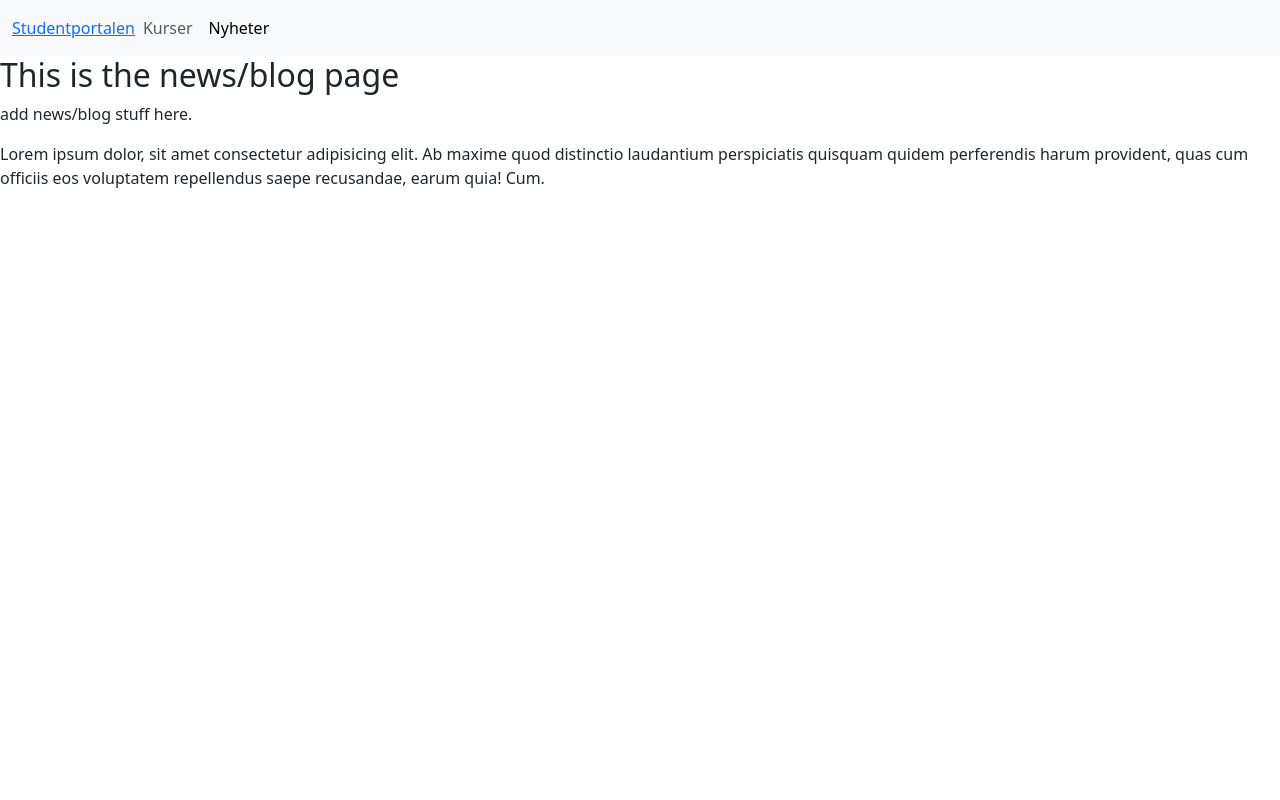
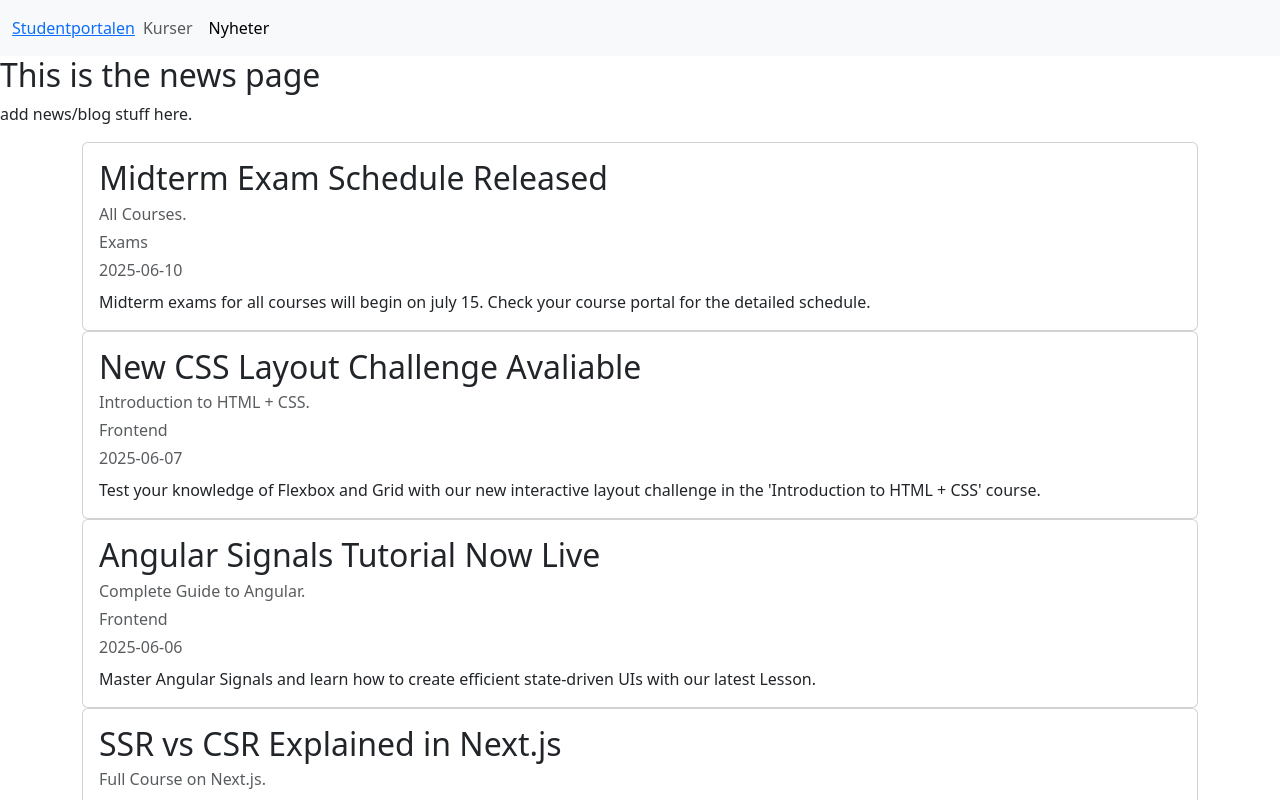
Before and after one commit to Grayfox665/f25d-react-studentportal, a React (Vite) app: page /news in a window 1280 px wide. Shown: the top 800 px of the page. Built offline with nearby package versions, Linux system fonts and the light colour scheme.

Commit message:
created news, created newsposts and med it so it's shown, patched courses with more details

```diff
--- a/src/components/CourseCard.jsx
+++ b/src/components/CourseCard.jsx
@@ -3,7 +3,7 @@ import { Link } from "react-router-dom";
 
 export default function CourseCard({ id, title, description }) {
   return (
-    <div className="card col-6">
+    <div className="card">
       <div className="card-body">
         <h2 className="card-title">{title}</h2>
         <p className="card-text">{description}</p>
--- a/src/components/NewsPost.jsx
+++ b/src/components/NewsPost.jsx
@@ -0,0 +1,15 @@
+import "bootstrap/dist/css/bootstrap.min.css";
+
+export default function NewsPost({ title, content, date, category, course }) {
+  return (
+    <div className="card">
+      <div className="card-body">
+        <h2 className="card-title">{title}</h2>
+        <p class="card-subtitle mb-2 text-body-secondary">{course}</p>
+        <p class="card-subtitle mb-2 text-body-secondary">{category}</p>
+        <p class="card-subtitle mb-2 text-body-secondary">{date}</p>
+        <p className="card-text">{content}</p>
+      </div>
+    </div>
+  );
+}
--- a/src/data/courses.js
+++ b/src/data/courses.js
@@ -3,55 +3,64 @@ const coursesData = [
     id: 1,
     title: "Introduction to HTML + CSS",
     description:
-      "Learn the basics of HTML, including Semantics, Layout and how to style it all with CSS.",
+      "Learn the basics of HTML. Including Semantics, Layout and how to style it all with CSS in a period of a month with these classes and challenges. Great for those that wishes to code but hasn't done any programming. The lessons have been evened out with challenges and tasks all the way through the course.",
+    duration: "4 weeks",
   },
   {
     id: 2,
     title: "Beginners Course to Javascript",
     description:
-      "Learn the basics of javascript such as variables, functions and how to implement JS with HTML and CSS.",
+      "Learn the basics of javascript such as variables, functions and how to implement JS with HTML and CSS in the period of a month. Here you learn the basics on how to implement JS to make simple functional programs. The lessons and tasks have been evened out throughout the month to help you learn easier.",
+    duration: "4 weeks",
   },
   {
     id: 3,
     title: "Advance Course in Javascript",
     description:
-      "Go deeper into the learning of what you can do with JS, such as using API:s, creating classes and using async/await.",
+      "Go deeper into the learning of what you can do with JS, such as using API:s, creating classes and using async/await. Here the tasks and challenges will be more intense to help you understand the more complex parts of javascript. The lessons will be spaced out more between the tasks and have their own small challenges that are optional but still suggested to complete.",
+    duration: "6 weeks",
   },
   {
     id: 4,
     title: "Beginners course to React.",
     description:
-      "Learn the basics of React, including how to create webpages using components, states and props.",
+      "Learn the basics of React, including how to create webpages using components, states and props. Find out the interesting ways that React makes it more efficient to code with the help of these lessons and the weekly challenges.",
+    duration: "6 weeks",
   },
   {
     id: 5,
     title: "Advance Course in React",
     description:
-      "Delve deeper into React with theachings on how to use hooks, context and to use perfomance optimization",
+      "Delve deeper into React with theachings on how to use hooks, context and to use perfomance optimization. Here the tasks will be more complicated and the challenges more advanced. So don't forget to keep up with the lessons that will bridge the theory behind React with the tasks.",
+    duration: "6 weeks",
   },
   {
     id: 6,
     title: "Complete Guide to Angular",
     description:
-      "Learn how to use Angular to create reactive webpages, like how to use their standalone components from the ground up.",
+      "Learn how to use Angular to create reactive webpages, like how to use their standalone components from the ground up in this 40 hour long guide. There will be code alongs to numerous project, aswell as challenges that you can try your knowledge on. All withing this pre-recorded course.",
+    duration: "40 hours",
   },
   {
     id: 7,
     title: "Complete Python Course",
     description:
-      "Learn how to code in Python programming languages by building new projects while learning how to code automation, games and apps.",
+      "Learn how to code in Python programming languages by building new projects while learning how to code automation, games and apps. in this long, enduring course you will learn from the basics to the complex on how to code with lessons and tasks throughout the 3 months.",
+    duration: "12 weeks",
   },
   {
     id: 8,
-    title: "Full Course on Next JS",
+    title: "Full Course on Next.js",
     description:
-      "Learn how to build apps in Next JS and learn the differences between running Next JS in development and in production enviroment.",
+      "Learn how to build apps in Next.js and learn the differences between running Next.js in development and in production enviroment. Throughout the 3 months there will be lessons, challenges and tasks that will teach you the basics to the more advance part of coding in Next.js.",
+    duration: "12 weeks",
   },
   {
     id: 9,
-    title: "Course in NodeJS",
+    title: "Course in Node.js",
     description:
-      "Learn the how to code in NodeJS by building full-featured backend projects step-bystep",
+      "Learn the how to code in Node.js by building full-featured backend projects step-bystep in this 2 month long course. With the help of the lessons, code-alongs and tasks, you will become more knowledgable in how a backend developer create their projects.",
+    duration: "8 weeks",
   },
 ];
 
--- a/src/data/news.js
+++ b/src/data/news.js
@@ -0,0 +1,58 @@
+const newsData = [
+  {
+    id: 1,
+    title: "Midterm Exam Schedule Released",
+    content:
+      "Midterm exams for all courses will begin on july 15. Check your course portal for the detailed schedule.",
+    date: "2025-06-10",
+    category: "Exams",
+    course: "All Courses.",
+  },
+  {
+    id: 2,
+    title: "New CSS Layout Challenge Avaliable",
+    content:
+      "Test your knowledge of Flexbox and Grid with our new interactive layout challenge in the 'Introduction to HTML + CSS' course.",
+    date: "2025-06-07",
+    category: "Frontend",
+    course: "Introduction to HTML + CSS.",
+  },
+  {
+    id: 3,
+    title: "Angular Signals Tutorial Now Live",
+    content:
+      "Master Angular Signals and learn how to create efficient state-driven UIs with our latest Lesson.",
+    date: "2025-06-06",
+    category: "Frontend",
+    course: "Complete Guide to Angular.",
+  },
+  {
+    id: 4,
+    title: "SSR vs CSR Explained in Next.js",
+    content:
+      "New module explains Server-Side Rendering (SSR) and Client-Side Rendering (CSR) with clear Next.js examples",
+    date: "2025-06-05",
+    category: "Fullstack",
+    course: "Full Course on Next.js.",
+  },
+  {
+    id: 5,
+    title: "React Hooks Mini Project Added",
+    content:
+      "Learn how to build a todo app using useState, useEffect and custom hooks in our new mini project section.",
+    date: "2025-06-07",
+    category: "Frontend",
+    course: "Advance Course in React.",
+  },
+  {
+    id: 6,
+    title: "Build Your First React App - Webinar",
+    content:
+      "A Beginner-friendly webinar is scheduled for June 16 to help students build their first React project using components and props.",
+    date: "2025-06-08",
+    category: "Frontend",
+    course: "Beginner course to React.",
+  },
+];
+
+export default newsData;
--- a/src/index.css
+++ b/src/index.css
@@ -1,5 +1,5 @@
-body {
+/* body {
   margin: 0;
   min-height: 100vh;
   box-sizing: border-box;
-}
+} */
--- a/src/pages/CourseDetails.jsx
+++ b/src/pages/CourseDetails.jsx
@@ -12,13 +12,8 @@ export default function CourseDetails() {
   return (
     <div className="container mt-4">
       <h3>{course.title}</h3>
+      <p>{course.duration}</p>
       <p>{course.description} </p>
-      <p>
-        Lorem ipsum dolor sit amet consectetur adipisicing elit. Optio voluptate
-        obcaecati, aspernatur veritatis quas temporibus, aperiam neque corporis
-        tenetur necessitatibus sequi, possimus sint esse! Error assumenda
-        temporibus laudantium iste eum!
-      </p>
     </div>
   );
 }
--- a/src/pages/Courses.jsx
+++ b/src/pages/Courses.jsx
@@ -11,7 +11,7 @@ export default function Courses() {
         <Button variant="outlined">Register for a Course</Button>
       </Link>
       <p>Insert list of courses in card form here.</p>
-      <div className="container row-md row-cols-2 align-items-start ">
+      <div className="container row-md align-items-start ">
         <div className="row justify-content-around">
           {coursesData.map((course) => (
             <CourseCard
--- a/src/pages/News.jsx
+++ b/src/pages/News.jsx
@@ -1,14 +1,25 @@
+import NewsPost from "../components/NewsPost";
+import newsData from "../data/news";
+
 export default function News() {
   return (
     <div>
-      <h2>This is the news/blog page</h2>
+      <h2>This is the news page</h2>
       <p>add news/blog stuff here.</p>
-      <p>
-        Lorem ipsum dolor, sit amet consectetur adipisicing elit. Ab maxime quod
-        distinctio laudantium perspiciatis quisquam quidem perferendis harum
-        provident, quas cum officiis eos voluptatem repellendus saepe
-        recusandae, earum quia! Cum.
-      </p>
+      <div className="container">
+        <div>
+          {newsData.map((news) => (
+            <NewsPost
+              key={news.id}
+              title={news.title}
+              course={news.course}
+              category={news.category}
+              date={news.date}
+              content={news.content}
+            />
+          ))}
+        </div>
+      </div>
     </div>
   );
 }
```
